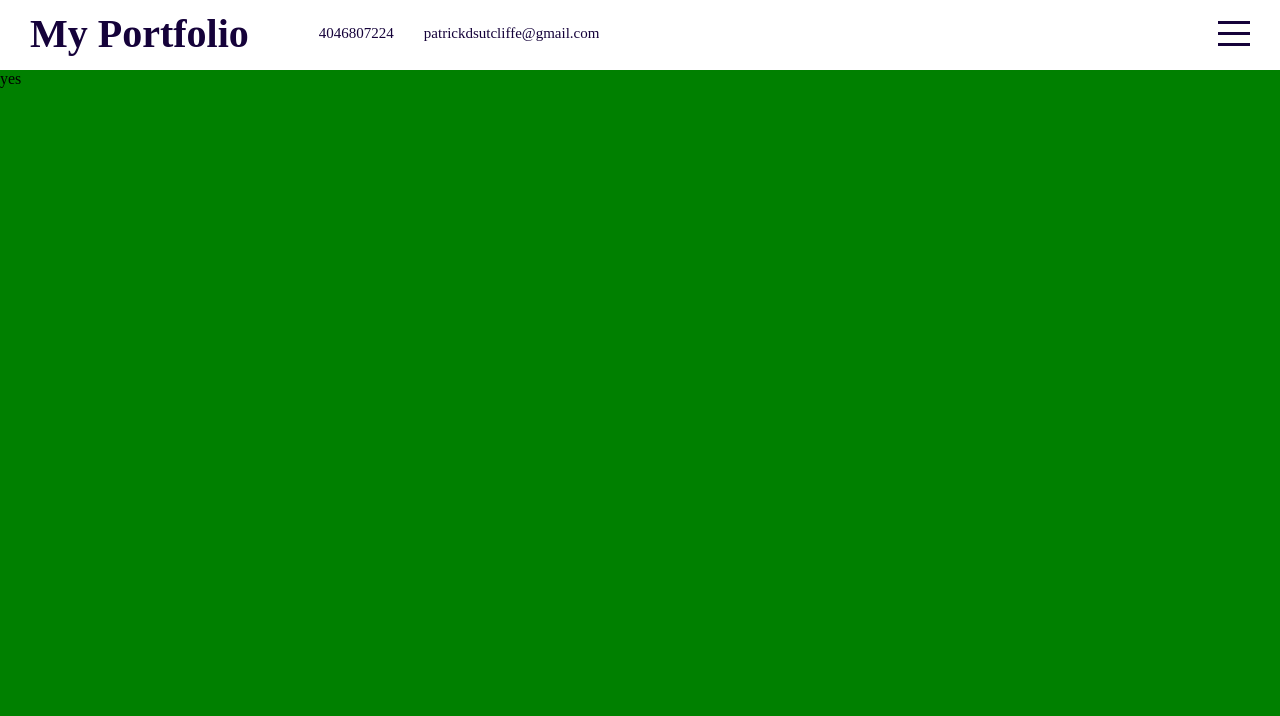
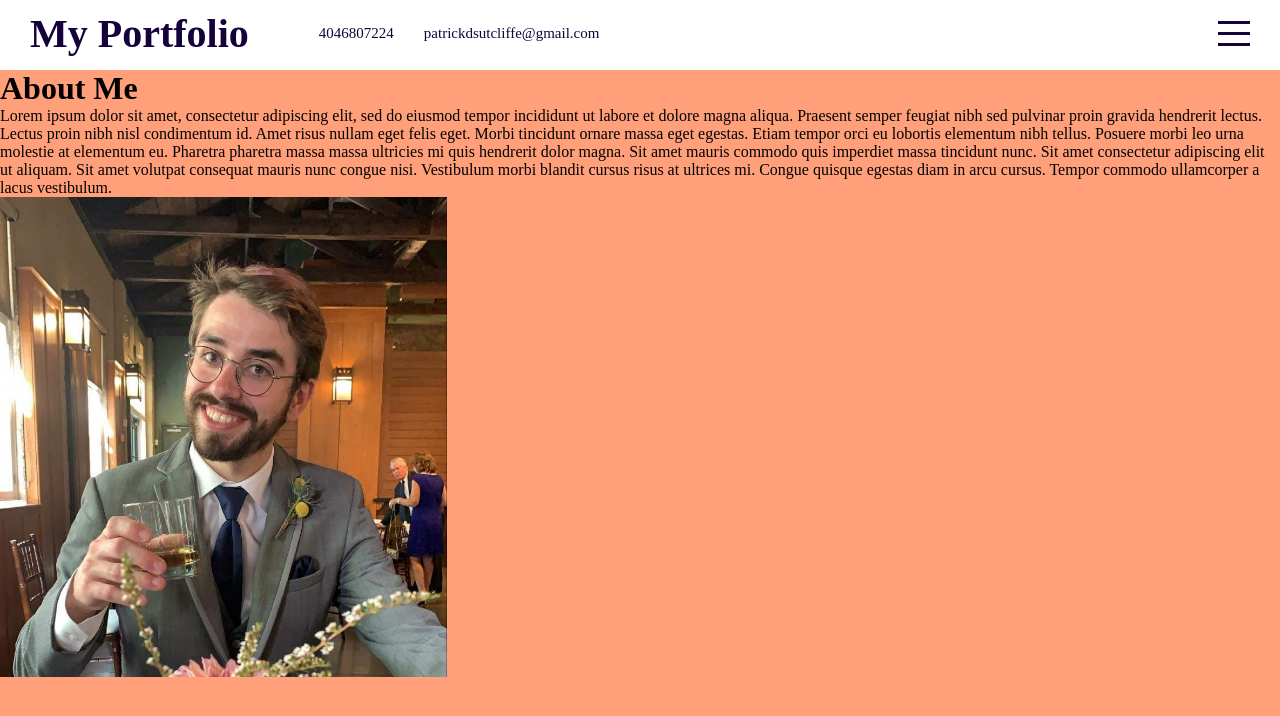
Before and after one commit to YummySocks/portfolio-react, a React (Create React App) app: page / in a window 1280 px wide. Shown: the top 716 px of the page. Built offline with nearby package versions, Linux system fonts and the light colour scheme.

Commit message:
made the menu bar work and added the about me and contact me section

```diff
--- a/src/components/about/About.js
+++ b/src/components/about/About.js
@@ -1,9 +1,18 @@
 import React from 'react';
 import "./about.scss"
+import me from '../images/Me.jpeg'
 function AboutContainer () {
     return (
-        <div className="about-container">
-            yes
+        <div id="intro">
+            <h1>About Me</h1>
+            <p >
+                Lorem ipsum dolor sit amet, consectetur adipiscing elit, sed do eiusmod tempor incididunt ut labore et dolore magna aliqua. Praesent semper feugiat nibh sed pulvinar proin gravida hendrerit lectus.
+                Lectus proin nibh nisl condimentum id. Amet risus nullam eget felis eget. Morbi tincidunt ornare massa eget egestas.
+                Etiam tempor orci eu lobortis elementum nibh tellus. Posuere morbi leo urna molestie at elementum eu. Pharetra pharetra massa massa ultricies mi quis hendrerit dolor magna.
+                Sit amet mauris commodo quis imperdiet massa tincidunt nunc. Sit amet consectetur adipiscing elit ut aliquam. Sit amet volutpat consequat mauris nunc congue nisi.
+                Vestibulum morbi blandit cursus risus at ultrices mi. Congue quisque egestas diam in arcu cursus. Tempor commodo ullamcorper a lacus vestibulum.
+            </p>
+            <img id="me" src={me} alt="Picture of my face"></img>
         </div>
     )
 }
--- a/src/components/about/about.scss
+++ b/src/components/about/about.scss
@@ -1,3 +1,3 @@
-.about-container{
-    background-color: green;
+#me{
+    height: 30rem;
 }
--- a/src/components/conactinfo/Contact.js
+++ b/src/components/conactinfo/Contact.js
@@ -2,8 +2,16 @@ import React from 'react';
 import "./contact.scss"
 function ContactContainer () {
     return (
-        <div className="contact-container">
-            WEEEE
+        <div id="contact">
+                    <a href="#" className="section-title brand-logo indigo-text text-darken-3" >Contact me</a>
+                    <ul id="nav-mobile" className="right hide-on-med-and-down">
+                    <li><a rel="noreferrer" href="#" className="indigo-text text-darken-3">4046807224</a></li>
+                    <li><a rel="noreferrer" href="#" className="indigo-text text-darken-3">patrickdsutcliffe@gmail.com</a></li>
+                    <li><a rel="noreferrer" href="https://github.com/YummySocks" target="_blank" className="indigo-text text-darken-3">GitHub</a></li>
+                    <li><a rel="noreferrer" href="#" class="indigo-text text-darken-3">Twitter</a></li>
+                    <li><a rel="noreferrer" href="https://www.linkedin.com/in/patrick-sutcliffe-15616221a" target="_blank" className="indigo-text text-darken-3">LinkedIn</a></li>
+                    </ul>
+
         </div>
     )
 }
--- a/src/components/menu/Menu.js
+++ b/src/components/menu/Menu.js
@@ -8,7 +8,7 @@ function Menu({ menuOpen, setMenuOpen }) {
           <a href="#intro">Home</a>
         </li>
         <li onClick={()=>setMenuOpen(false)}>
-          <a href="#works">Works</a>
+          <a href="#portfolio">Works</a>
         </li>
         <li onClick={()=>setMenuOpen(false)}>
           <a href="#contact">Contact</a>
```
Also changed, not shown: src/components/images/Me.jpeg (added).
